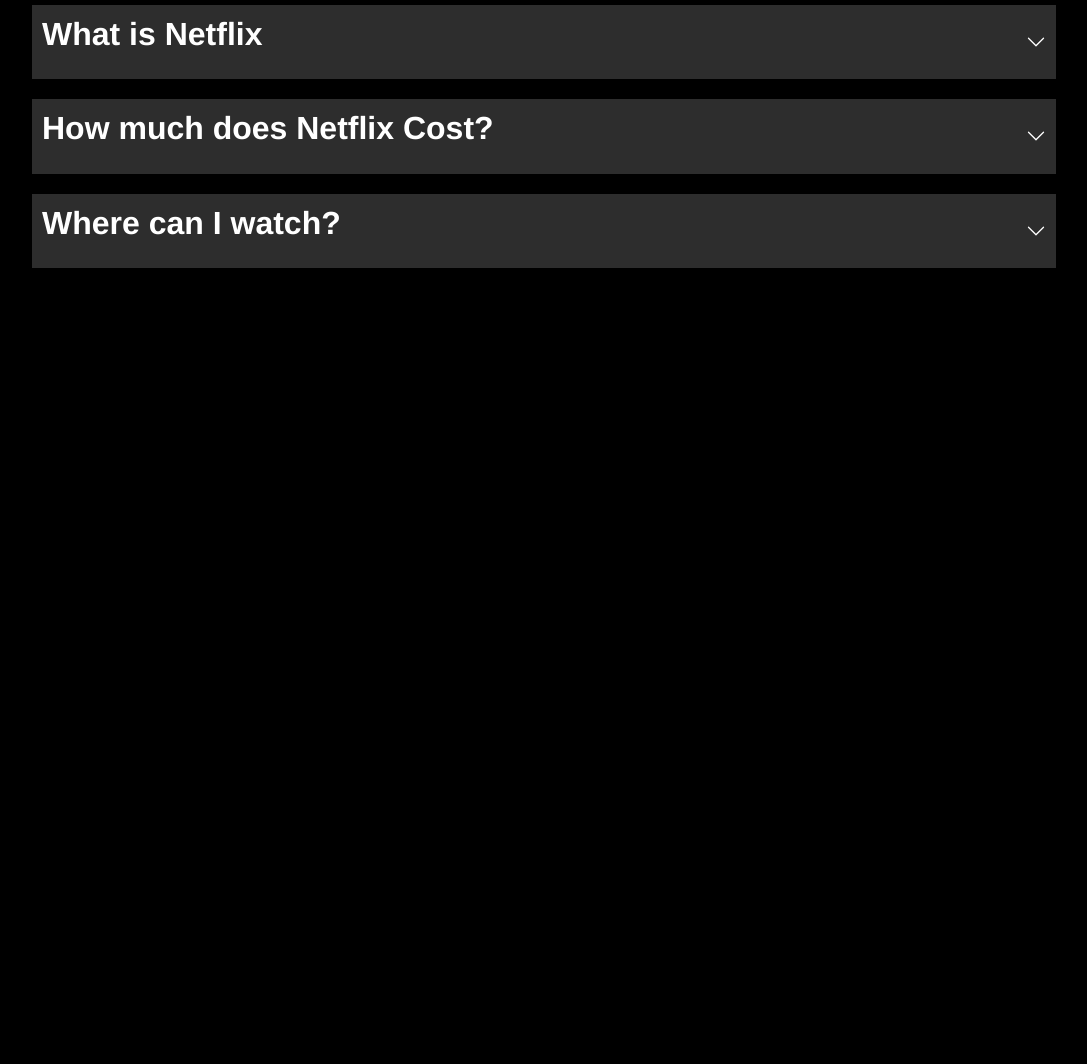
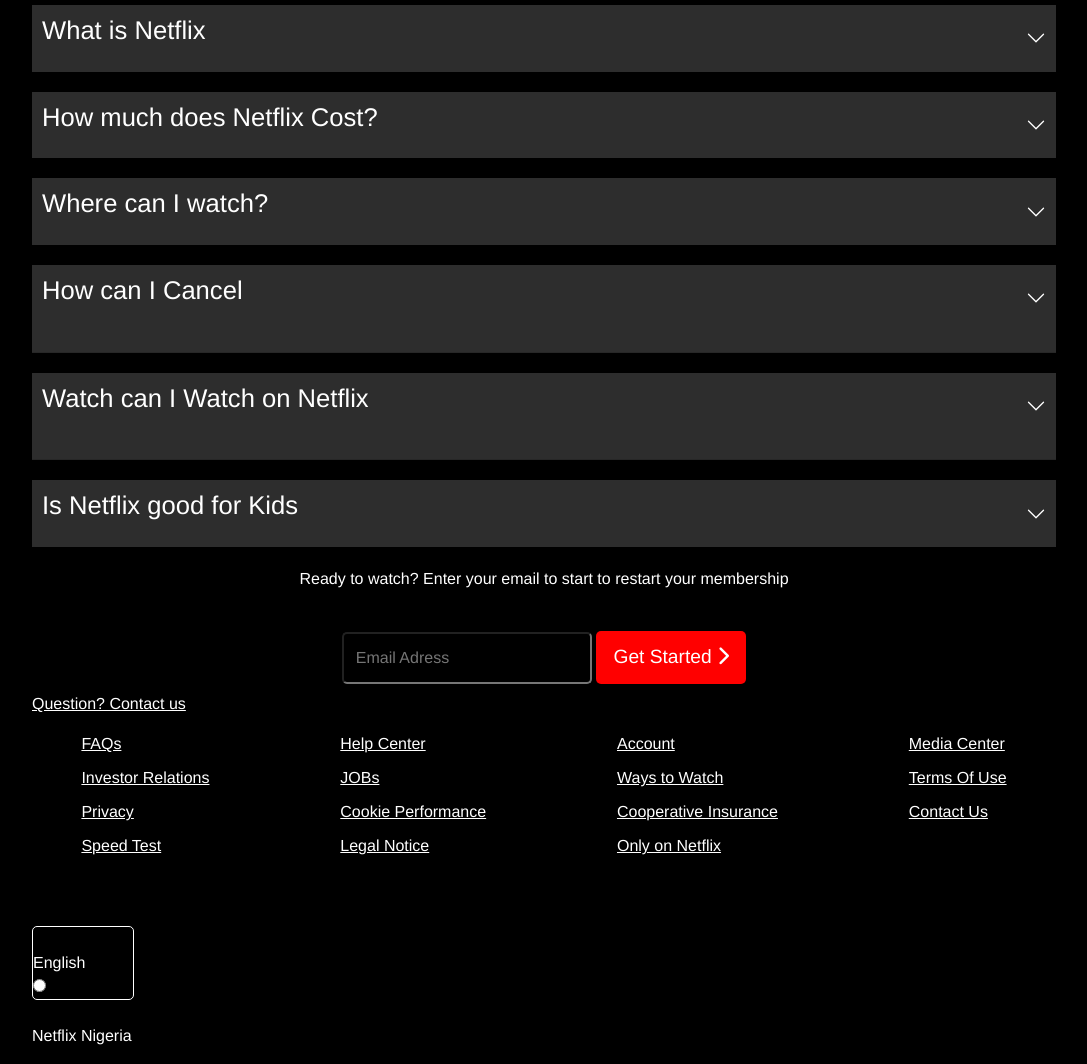
Before and after one commit to Gold-dev129/Netflix-project, a plain HTML site: page index.html in a window 1280 px wide. Shown: the part 1473-2537 px from the top of the page, without its empty margins (96-1183 px from the left). Before the commit the page ends 1761 px from the top, so only its background shows below. Drawn offline with nearby package versions, Linux system fonts and the light colour scheme.

Commit message:
new files

```diff
--- a/index.html
+++ b/index.html
@@ -114,6 +114,7 @@
       <div class="accordion-body">Watch Netflix on your smartphone, tablet, Smart TV, laptop, or streaming device, all for one fixed monthly fee. Plans range from ₦2,500 to ₦8,500 a month. No extra costs, no contracts.</div>
     </div>
   </div>
+  <!-- <div class="accord"> -->
   <div class="accordion">
     <h2 class="accordion-header">
       <button class="accordion-button collapsed" type="button" data-bs-toggle="collapse" data-bs-target="#flush-collapseThree" aria-expanded="false" aria-controls="flush-collapseThree">
@@ -125,9 +126,102 @@
     </div>
   </div>
 </div>
+<div class="accordion mb-0">
+<div class="accordion accordion-flush" id="accordionFlushExample">
+  <div class="accordion-item">
+    <h2 class="accordion-header">
+      <button class="accordion-button collapsed" type="button" data-bs-toggle="collapse" data-bs-target="#flush-collapseFour" aria-expanded="false" aria-controls="flush-collapseFour">
+        <p class="sent">How can I Cancel</p>
+      </button>
+    </h2>
+    <div id="flush-collapseFour" class="accordion-collapse collapse" data-bs-parent="#accordionFlushExample">
+      <div class="accordion-body">Netflix is flexible. There are no pesky contracts and no commitments. You can easily cancel your account online in two clicks. There are no cancellation fees – start or stop your account anytime.
+</div>
+    </div>
+  </div>
+  <div class="accordion-item">
+    <h2 class="accordion-header">
+      <button class="accordion-button collapsed" type="button" data-bs-toggle="collapse" data-bs-target="#flush-collapseFive" aria-expanded="false" aria-controls="flush-collapseFive">
+        <p class="sent">Watch can I Watch on Netflix</p>
+      </button>
+    </h2>
+    <div id="flush-collapseFive" class="accordion-collapse collapse" data-bs-parent="#accordionFlushExample">
+      <div class="accordion-body">Placeholder content for this accordion, which is intended to demonstrate the <code>.accordion-flush</code> class. This is the second item’s accordion body. Let’s imagine this being filled with some actual content.</div>
+    </div>
+  </div>
+  <div class="accordion-item">
+    <h2 class="accordion-header">
+      <button class="accordion-button collapsed" type="button" data-bs-toggle="collapse" data-bs-target="#flush-collapseSix" aria-expanded="false" aria-controls="flush-collapseSix">
+        <p class="sent">Is Netflix good for Kids</p>
+      </button>
+    </h2>
+    <div id="flush-collapseSix" class="accordion-collapse collapse" data-bs-parent="#accordionFlushExample">
+      <div class="accordion-body">Placeholder content for this accordion, which is intended to demonstrate the <code>.accordion-flush</code> class. This is the third item’s accordion body. Nothing more exciting happening here in terms of content, but just filling up the space to make it look, at least at first glance, a bit more representative of how this would look in a real-world application.</div>
+    </div>
+  </div>
+</div>
+</div>
+</div>
         </div>
     </section>
+<section class="footer1">
+<div class="kim">
+  <p class="spyi"> Ready to watch? Enter your email to start to restart your membership</p>
+<div class="form">
+<label for="Email"> </label>
+<!-- </div> -->
+<div class="idk2">
+<input type="email" id="email" placeholder="Email Adress" class="input1" required>
+<button class="btn2"><a href="">Get Started <i class="fa-solid fa-chevron-right"></i></a></button>
+</div>
+</div>
+</section>
+<footer>
+<div class="footer-section">
+<div class="questions">
 
+<p><a href="">Question? Contact us</a></p>
+</div>
+<div class="footer-list">
+  <div class="list3">
+<li><a href="">FAQs</a></li>
+<li><a href="">Investor Relations</a></li>
+<li><a href="">Privacy</a></li>
+<li><a href="">Speed Test</a></li>
+  </div>
+  <div class="list3">
+    <li><a href="">Help Center</a></li>
+    <li><a href="">JOBs</a></li>
+    <li><a href=""> Cookie Performance</a></li>
+    <li><a href="">Legal Notice</a></li>
+  </div>
+  <div class="list3">
+<li><a href="">Account</a></li>
+<li><a href="">Ways to Watch</a></li>
+<li><a href="">Cooperative Insurance</a></li>
+<li><a href="">Only on Netflix</a></li>
+  </div>
+  <div class="list3">
+
+    <li><a href="">Media Center</a></li>
+    <li><a href="">Terms Of Use</a></li>
+    <li><a href=""> Contact Us</a></li>
+  </div>
+</div>
+<br> <br>
+</div>
+<div class="language">
+<label for="language"> </label>
+<!-- <select name="" id="" class=""> </select> -->
+  <option value="en" class="lang">English</option>
+  <input type="radio">
+</div>
+<br>
+<div class="footer-text">
+  <p>Netflix Nigeria</p>
+</div>
+</div>
+</footer>
 </body>
 <script src="https://cdn.jsdelivr.net/npm/bootstrap@5.0.2/dist/js/bootstrap.bundle.min.js" integrity="sha384-MrcW6ZMFYlzcLA8Nl+NtUVF0sA7MsXsP1UyJoMp4YLEuNSfAP+JcXn/tWtIaxVXM" crossorigin="anonymous"></script>
 </html>
--- a/style.css
+++ b/style.css
@@ -299,6 +299,7 @@ font-size: 800;
     margin-top: 40px;
 }
 .accordion-button{
+
     background-color: #2D2D2D;
     padding: 10px;
     margin-bottom: 20px;
@@ -315,9 +316,90 @@ font-size: 800;
 }
 .sent{
     color: white;
-    font-size: 2em;
-    font-weight: 700;
+    font-size: 1.6em;
+    font-weight: 300;
 }
 .accordion-button::after{
+
     filter: brightness(0) invert(1);
 }
+.accordion-button:not(.collapsed){
+    background-color: #2D2D2D;
+}
+ .accordion-button{
+
+    background-color: #2D2D2D;
+    padding: 10px;
+    margin-bottom: 20px;
+    color: white;
+}
+.accordion-button:not(.collapsed){
+    background-color: #2D2D2D;
+    color: white;
+}
+.accordion-body{
+    background-color: #2D2D2D;
+    font-size: 2em;
+
+}
+.accordion-item{
+    background-color: #2D2D2D;
+    margin-bottom: 20px;
+}
+.kim{
+
+    margin: auto;
+    text-align: center;
+    margin-bottom: 0;
+}
+.spyi{
+    margin-top: 10px;
+}
+footer{
+    width: 80%;
+    margin: auto;
+    list-style-type: none;
+}
+li a{
+    color: white;
+}
+p a{
+    color: white;
+    margin-top: 20px;
+}
+.footer-list{
+    display: flex;
+    gap: 2em;
+    justify-content: space-around;
+}
+.list3{
+    margin-bottom: 10px;
+    gap: 1em;
+}
+li{
+    margin-bottom: 10px;
+}
+.language{
+    border:  1px solid white;
+    width: 10%;
+    border-radius: 5px;
+
+}
+.lang{
+    margin: auto;
+}
+@media(max-width:609px){
+    .language{
+        display: none;
+    }
+}
+@media(max-width:405px){
+    .btn2{
+        margin: auto;
+    }
+}
+@media(max-width:359px){
+    .kim{
+        width: 100%;
+    }
+}
```
